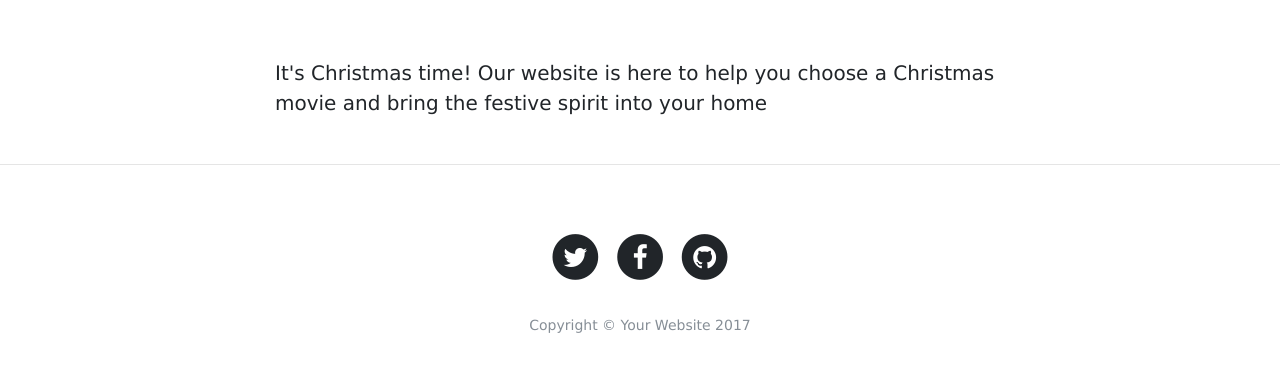
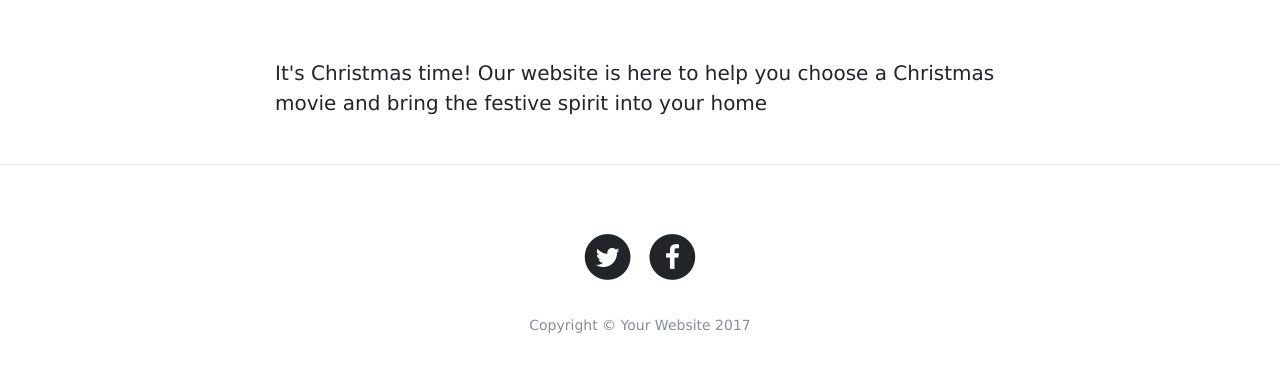
Before and after one commit to dianatere/dianatere.github.io, a website: page about.html in a window 1280 px wide. Shown: the part 554-926 px from the top of the page. Drawn offline with nearby package versions, Linux system fonts and the light colour scheme.

```diff
--- a/about.html
+++ b/about.html
@@ -97,14 +97,6 @@
                   </span>
                 </a>
               </li>
-              <li class="list-inline-item">
-                <a href="#">
-                  <span class="fa-stack fa-lg">
-                    <i class="fa fa-circle fa-stack-2x"></i>
-                    <i class="fa fa-github fa-stack-1x fa-inverse"></i>
-                  </span>
-                </a>
-              </li>
             </ul>
             <p class="copyright text-muted">Copyright &copy; Your Website 2017</p>
           </div>
```
Also changed, not shown: index.html (+0 -8 lines).
